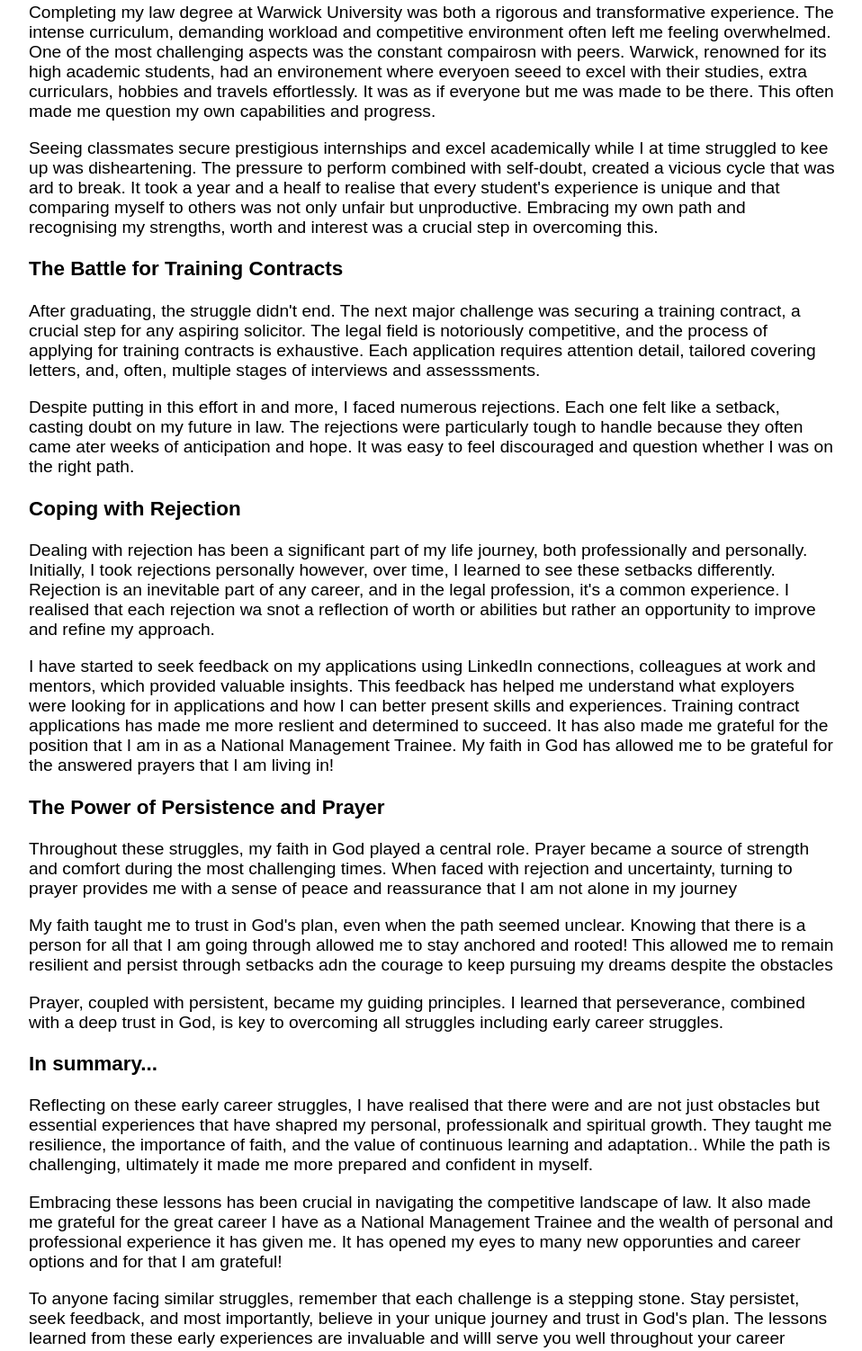
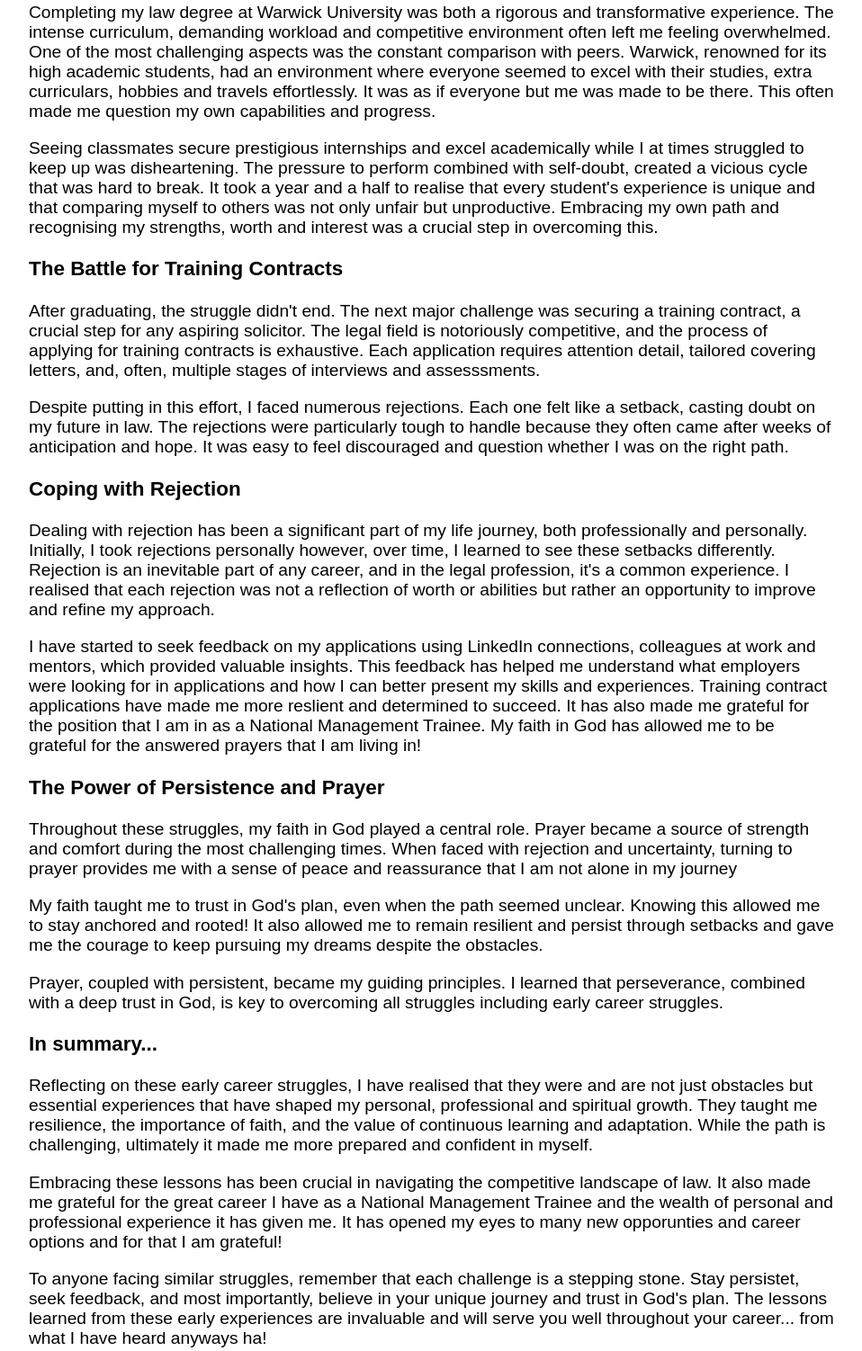
Before and after one commit to Christivie123/Christivie123.github.io, a plain HTML site: page index.html in a window 1280 px wide. Shown: the part 566-2068 px from the top of the page at 90% size, without its empty margins (160-1118 px from the left). Drawn offline with Linux system fonts and the light colour scheme.

Commit message:
Update index.html

```diff
--- a/index.html
+++ b/index.html
@@ -35,22 +35,22 @@
     <section id="Lessons Learned from Early Career Struggles">
         <h2>Lessons Learned from Early Career Struggles</h2>
         <h3> The Law School Challenge</h3>
-        <p>Completing my law degree at Warwick University was both a rigorous and transformative experience. The intense curriculum, demanding workload and competitive environment often left me feeling overwhelmed. One of the most challenging aspects was the constant compairosn with peers. Warwick, renowned for its high academic students, had an environement where everyoen seeed to excel with their studies, extra curriculars, hobbies and travels effortlessly. It was as if everyone but me was made to be there. This often made me question my own capabilities and progress.</p>
-        <p>Seeing classmates secure prestigious internships and excel academically while I at time struggled to kee up was disheartening. The pressure to perform combined with self-doubt, created a vicious cycle that was ard to break. It took a year and a healf to realise that every student's experience is unique and that comparing myself to others was not only unfair but unproductive. Embracing my own path and recognising my strengths, worth and interest was a crucial step in overcoming this.</p>
+        <p>Completing my law degree at Warwick University was both a rigorous and transformative experience. The intense curriculum, demanding workload and competitive environment often left me feeling overwhelmed. One of the most challenging aspects was the constant comparison with peers. Warwick, renowned for its high academic students, had an environment where everyone seemed to excel with their studies, extra curriculars, hobbies and travels effortlessly. It was as if everyone but me was made to be there. This often made me question my own capabilities and progress.</p>
+        <p>Seeing classmates secure prestigious internships and excel academically while I at times struggled to keep up was disheartening. The pressure to perform combined with self-doubt, created a vicious cycle that was hard to break. It took a year and a half to realise that every student's experience is unique and that comparing myself to others was not only unfair but unproductive. Embracing my own path and recognising my strengths, worth and interest was a crucial step in overcoming this.</p>
         <h3> The Battle for Training Contracts</h3>
         <p>After graduating, the struggle didn't end. The next major challenge was securing a training contract, a crucial step for any aspiring solicitor. The legal field is notoriously competitive, and the process of applying for training contracts is exhaustive. Each application requires attention detail, tailored covering letters, and, often, multiple stages of interviews and assesssments.</p>
-        <p>Despite putting in this effort in and more, I faced numerous rejections. Each one felt like a setback, casting doubt on my future in law. The rejections were particularly tough to handle because they often came ater weeks of anticipation and hope. It was easy to feel discouraged and question whether I was on the right path.</p>
+        <p>Despite putting in this effort, I faced numerous rejections. Each one felt like a setback, casting doubt on my future in law. The rejections were particularly tough to handle because they often came after weeks of anticipation and hope. It was easy to feel discouraged and question whether I was on the right path.</p>
         <h3> Coping with Rejection</h3>
-        <p>Dealing with rejection has been a significant part of my life journey, both professionally and personally. Initially, I took rejections personally however, over time, I learned to see these setbacks differently. Rejection is an inevitable part of any career, and in the legal profession, it's a common experience. I realised that each rejection wa snot a reflection of worth or abilities but rather an opportunity to improve and refine my approach.</p>
-        <p>I have started to seek feedback on my applications using LinkedIn connections, colleagues at work and mentors, which provided valuable insights. This feedback has helped me understand what exployers were looking for in applications and how I can better present skills and experiences. Training contract applications has made me more reslient and determined to succeed. It has also made me grateful for the position that I am in as a National Management Trainee. My faith in God has allowed me to be grateful for the answered prayers that I am living in!</p>
+        <p>Dealing with rejection has been a significant part of my life journey, both professionally and personally. Initially, I took rejections personally however, over time, I learned to see these setbacks differently. Rejection is an inevitable part of any career, and in the legal profession, it's a common experience. I realised that each rejection was not a reflection of worth or abilities but rather an opportunity to improve and refine my approach.</p>
+        <p>I have started to seek feedback on my applications using LinkedIn connections, colleagues at work and mentors, which provided valuable insights. This feedback has helped me understand what employers were looking for in applications and how I can better present my skills and experiences. Training contract applications have made me more reslient and determined to succeed. It has also made me grateful for the position that I am in as a National Management Trainee. My faith in God has allowed me to be grateful for the answered prayers that I am living in!</p>
         <h3> The Power of Persistence and Prayer</h3>
         <p>Throughout these struggles, my faith in God played a central role. Prayer became a source of strength and comfort during the most challenging times. When faced with rejection and uncertainty, turning to prayer provides me with a sense of peace and reassurance that I am not alone in my journey</p>
-        <p>My faith taught me to trust in God's plan, even when the path seemed unclear. Knowing that there is a person for all that I am going through allowed me to stay anchored and rooted! This allowed me to remain resilient and persist through setbacks adn the courage to keep pursuing my dreams despite the obstacles</p>
+        <p>My faith taught me to trust in God's plan, even when the path seemed unclear. Knowing this allowed me to stay anchored and rooted! It also allowed me to remain resilient and persist through setbacks and gave me the courage to keep pursuing my dreams despite the obstacles.</p>
         <p>Prayer, coupled with persistent, became my guiding principles. I learned that perseverance, combined with a deep trust in God, is key to overcoming all struggles including early career struggles.</p>
         <h3>In summary...</h3>
-        <p> Reflecting on these early career struggles, I have realised that there were and are not just obstacles but essential experiences that have shapred my personal, professionalk and spiritual growth. They taught me resilience, the importance of faith, and the value of continuous learning and adaptation.. While the path is challenging, ultimately it made me more prepared and confident in myself.</p>
+        <p> Reflecting on these early career struggles, I have realised that they were and are not just obstacles but essential experiences that have shaped my personal, professional and spiritual growth. They taught me resilience, the importance of faith, and the value of continuous learning and adaptation. While the path is challenging, ultimately it made me more prepared and confident in myself.</p>
         <p>Embracing these lessons has been crucial in navigating the competitive landscape of law. It also made me grateful for the great career I have as a National Management Trainee and the wealth of personal and professional experience it has given me. It has opened my eyes to many new opporunties and career options and for that I am grateful!</p>
-        <p>To anyone facing similar struggles, remember that each challenge is a stepping stone. Stay persistet, seek feedback, and most importantly, believe in your unique journey and trust in God's plan. The lessons learned from these early experiences are invaluable and willl serve you well throughout your career</p>
+        <p>To anyone facing similar struggles, remember that each challenge is a stepping stone. Stay persistet, seek feedback, and most importantly, believe in your unique journey and trust in God's plan. The lessons learned from these early experiences are invaluable and will serve you well throughout your career... from what I have heard anyways ha!</p>
         <p>Good luck and see you next time!</p>
         <blockquote>
             <cite> "For I know the plans I have for you," declares the Lord,"plans to prosper you and not to harm you, plans to give you hope and a future"" - Jeremiah 29:11</cite>
```
